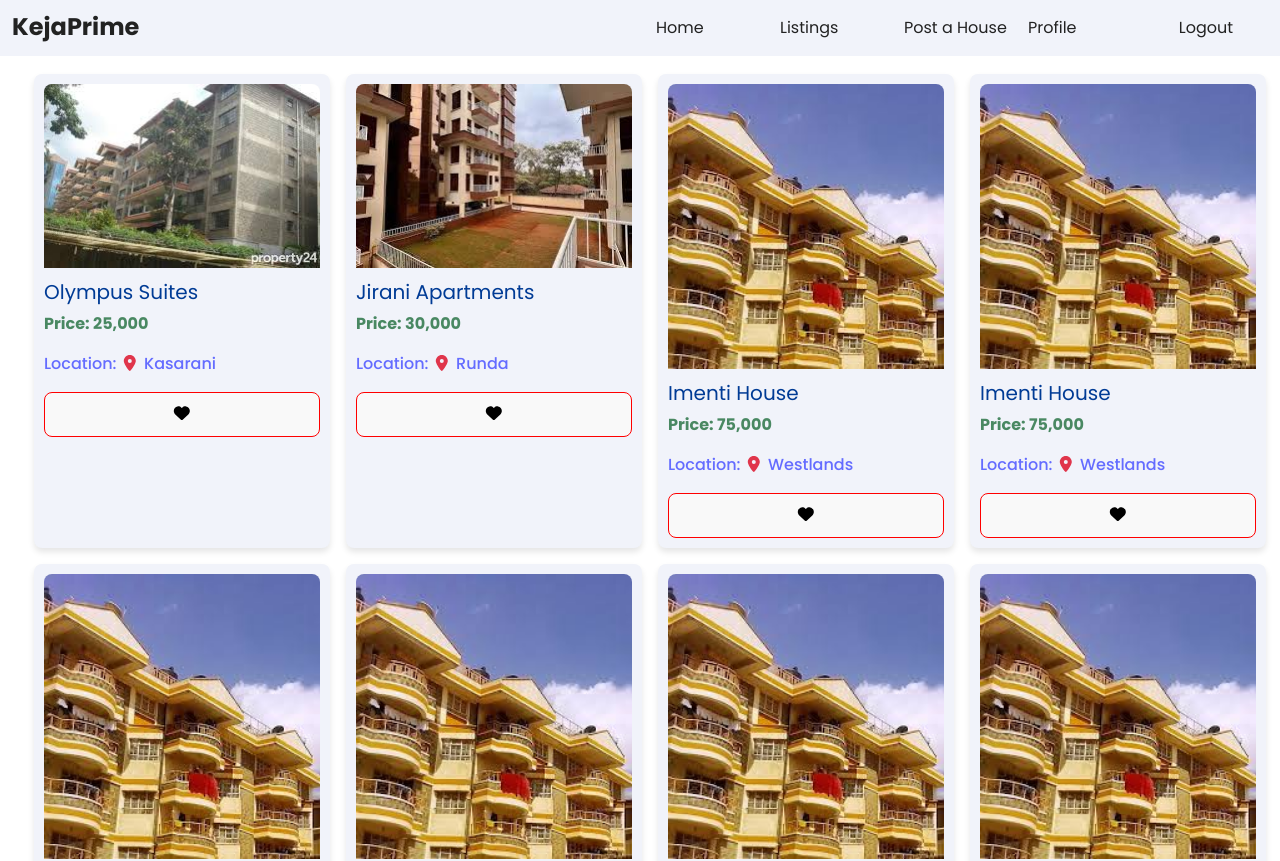
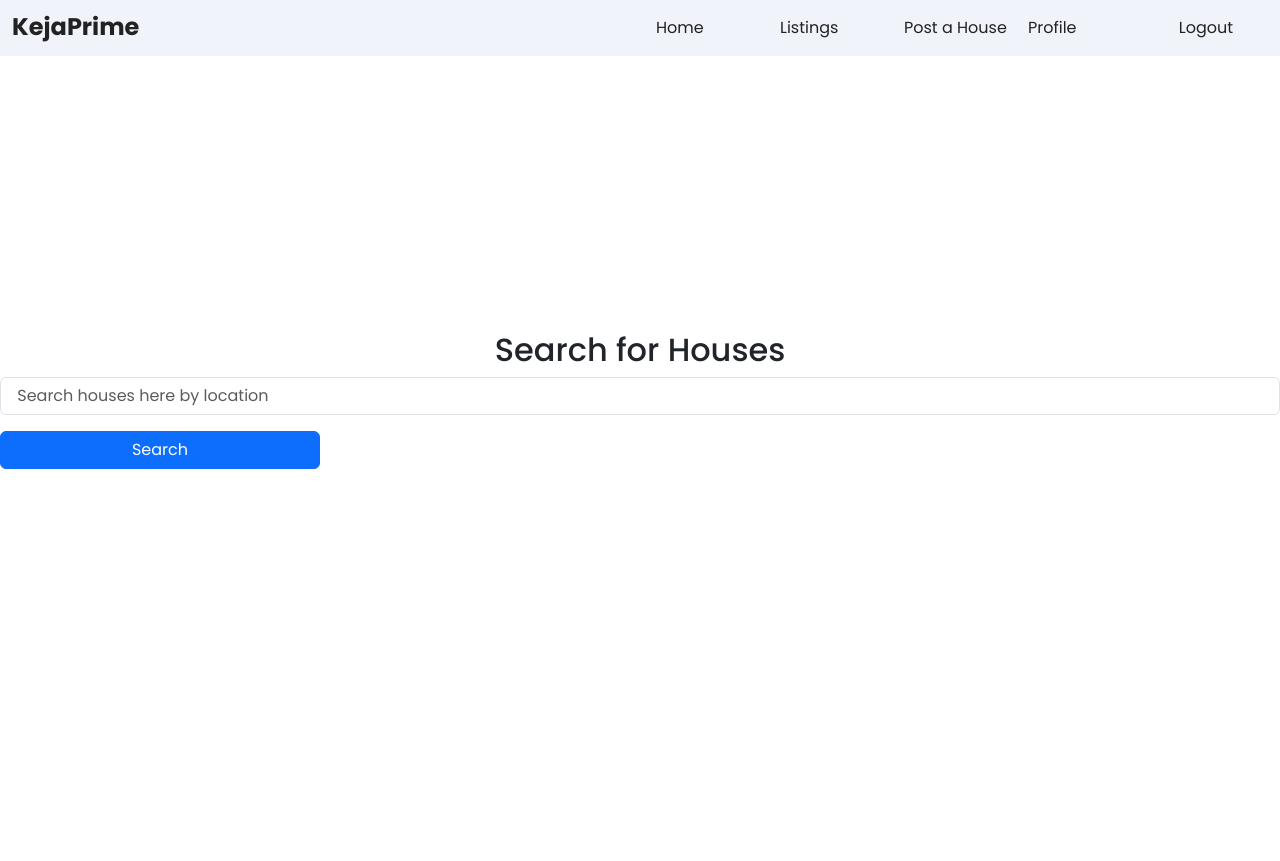
Before and after one commit to Pascal7601/kejaPrime, a React (Vite) app in the folder frontend/: page /listings in a window 1280 px wide. Shown: the top 861 px of the page. After the commit the page ends 800 px from the top, so only its background shows below. Built offline with nearby package versions, Linux system fonts and the light colour scheme.

Commit message:
working on listings page

```diff
--- /dev/null
+++ b/frontend/src/components/SearchBar.jsx
@@ -0,0 +1,36 @@
+ import React, {useState} from 'react';
+
+ function SearchBar({onSearch}) { //accept the onSearch prop
+	const [searchQuery, setSearchQuery] = useState('');
+
+	// handle input change
+ 	const handleInputChange = (event) => {
+		setSearchQuery(event.target.value);
+ 	};
+	const handleSubmit = (event) => {
+		event.preventDefault();
+		onSearch(searchQuery);
+	};
+
+ 	return (
+ 		<div className='search-bar'>
+			<h2 className='text-center'> Search for Houses</h2>
+			<form onSubmit={handleSubmit}>
+				<div className='form-group mb-3'>
+					<input
+ 						type="text"
+ 						value={searchQuery}
+ 						onChange={handleInputChange}
+ 						className='form-control'
+ 						placeholder=' Search houses here by location'
+ 					/>
+				</div>
+				<button type='submit' className='btn btn-primary w-25'>Search</button>
+
+			</form>
+ 	</div>
+
+ 	);
+ };
+
+ export default SearchBar
--- a/frontend/src/pages/Listings.jsx
+++ b/frontend/src/pages/Listings.jsx
@@ -1,18 +1,36 @@
-import React from 'react';
-import { Link } from 'react-router-dom';
+import React, { useState} from 'react';
 import Navbar from '../components/Navbar';
-import Houses from '../components/Houses';
+import Houses, { housesData } from '../components/Houses';
+import SearchBar from '../components/SearchBar';
 import 'bootstrap/dist/css/bootstrap.min.css';
 import '../styles/Footer.css';
 
 const Listings = () => {
+	const[filteredHouses, setFilteredHouses] = useState(housesData);
+
+	const handleSearch = (searchQuery) => {
+		const filtered = housesData.filter((house) =>
+			house.location.toLowerCase().includes(searchQuery.toLowerCase())
+		);
+		setFilteredHouses(filtered); // Update filteredHouses based on location
+	};
+
 	return(
 		<div>
 			<Navbar />
-			<Houses />
+			<SearchBar onSearch={handleSearch} /> {/* display search bar */}
+			<div className='listing-container'>
+				{filteredHouses.length > 0 ? (
+					filteredHouses.map((house) => {
+						<Houses key={house.id} house={house} />
+					})
+				) : (
+					<p>No houses found for the selected location.</p>
+				)}
+			</div>
 		</div>
-	)
+	);
 
-}
+};
 
 export default Listings;
```
Also changed, not shown: frontend/src/components/SearchingBar.jsx (added, +53 -0 lines), frontend/src/pages/numberOfHouses.jsx (added, +35 -0 lines).
